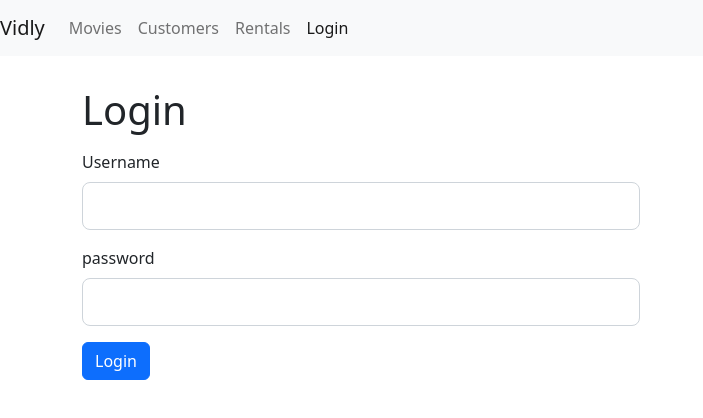
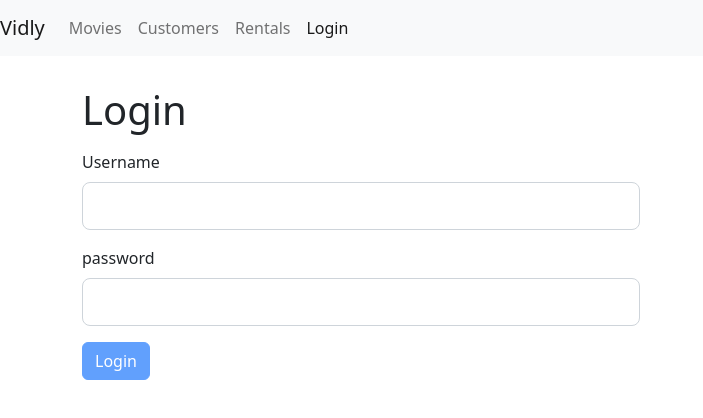
Before and after one commit to maniplek/Movies-React-App, a React (Create React App) app: page /login in a window 1280 px wide. Shown: the top 418 px of the page, without its empty margins (0-703 px from the left). Built offline with nearby package versions, Linux system fonts and the light colour scheme.

Commit message:
disable submit button

```diff
--- a/src/components/loginForm.jsx
+++ b/src/components/loginForm.jsx
@@ -80,7 +80,9 @@ class LoginForm extends Component {
             error={errors.password}
           />
 
-          <button className="button btn btn-primary mt-3">Login</button>
+          <button
+          disabled={this.validate()} // as we know validate function will return null or an object with or more errors so if it returns null, null is false similar to pass false in fuction but if it return an object that men an error thats truethy here
+          className="button btn btn-primary mt-3">Login</button>
         </form>
       </div>
     );
```
